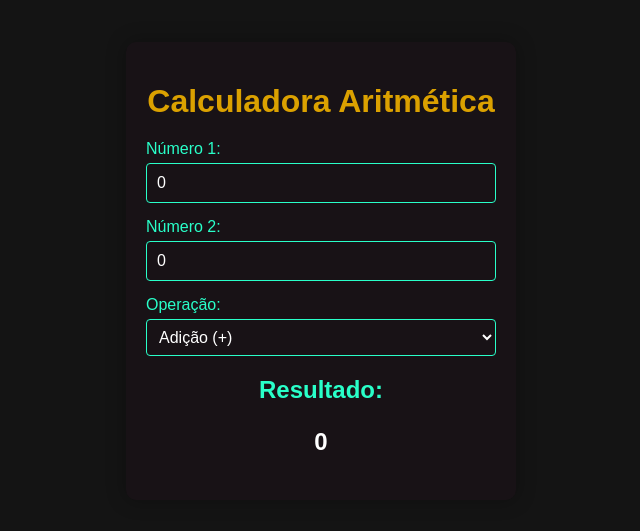
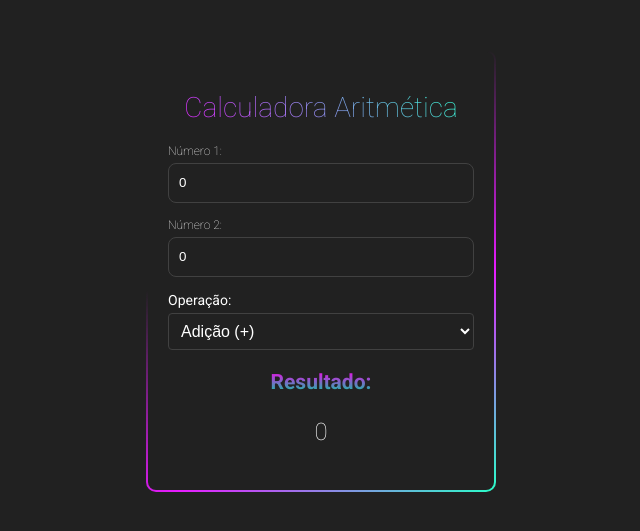
Before and after one commit to Cieliocas/vue-task, a Vue app: page / in a window 1280 px wide. Shown: the part 129-660 px from the top of the page, without its empty margins (319-959 px from the left). Built offline with nearby package versions, Linux system fonts and the light colour scheme.

Commit message:
Refactor styling and structure of components for improved UI consistency

```diff
--- a/index.html
+++ b/index.html
@@ -4,13 +4,11 @@
     <meta charset="UTF-8">
     <meta name="viewport" content="width=device-width, initial-scale=1.0">
     <title>Calculadora Aritmética</title>
+    <link rel="preconnect" href="https://fonts.googleapis.com">
+    <link rel="preconnect" href="https://fonts.gstatic.com" crossorigin>
+    <link href="https://fonts.googleapis.com/css2?family=Inter:ital,opsz,wght@0,14..32,100..900;1,14..32,100..900&family=Roboto:ital,wght@0,100;0,300;0,400;0,500;0,700;0,900;1,100;1,300;1,400;1,500;1,700;1,900&display=swap" rel="stylesheet">
     <style>
-        html, body {
-            margin: 0;
-            padding: 0;
-            height: 100%;
-            background-color: #392a35;
-        }
+
     </style>
 </head>
 <body>
--- a/src/App.vue
+++ b/src/App.vue
@@ -43,9 +43,9 @@
 	body {
 		margin: 0;
 		padding: 0;
-		background-color: #141414;
-		color: white;
-		font-family: Arial, sans-serif;
+		background-color: #212121;
+		color: #FAFAFA;
+		font-family: "Roboto", serif;
 	}
 
 	.calculator-container {
@@ -56,17 +56,29 @@
 	}
 
 	.calculator-window {
-		background-color: #181216;
+		background: linear-gradient(#212121, #212121) padding-box,
+		linear-gradient(145deg, transparent 35%,#e81cff, #29ffc9) border-box;
 		border-radius: 10px;
 		padding: 20px;
-		box-shadow: 0 0 20px rgba(0, 0, 0, 0.3);
 		max-width: 350px;
 		width: 100%;
+		border: 2px solid transparent;
+		font-size: 14px;
+		color: white;
+		flex-direction: column;
+		box-sizing: border-box;
 	}
 
 	h1 {
 		text-align: center;
-		color: #dba100;
 		margin-bottom: 20px;
+		font-weight: lighter;
+		background-color: #f3ec78;
+		background-image: linear-gradient(45deg, #e81cff, #29ffc9);
+		background-size: 100%;
+		-webkit-background-clip: text;
+		-moz-background-clip: text;
+		-webkit-text-fill-color: transparent;
+		-moz-text-fill-color: transparent;
 	}
 </style>
--- a/src/components/NumberInput.vue
+++ b/src/components/NumberInput.vue
@@ -30,24 +30,25 @@
 label {
     display: block;
     margin-bottom: 5px;
-    color: #29ffc9;
+    color: #ffffff;
+    font-weight: lighter;
+    font-size: 12px;
 }
 
 input {
     width: 100%;
     padding: 10px;
-    border: 1px solid #29ffc9;
-    border-radius: 4px;
-    background-color: #181216;
-    color: white;
-    font-size: 16px;
+    border: 1px solid #414141;
+    border-radius: 8px;
+    background-color: transparent;
+    color: #fff;
     box-sizing: border-box;
     height: 40px;
 }
 
 input:focus {
     outline: none;
-    box-shadow: 0 0 0 2px rgba(41, 255, 201, 0.5);
+    border-color: #e81cff;
 }
 
 .input-container {
--- a/src/components/OperationSelect.vue
+++ b/src/components/OperationSelect.vue
@@ -35,16 +35,16 @@
     label {
         display: block;
         margin-bottom: 5px;
-        color: #29ffc9;
+        color: #ffffff;
     }
 
     select {
         width: 100%;
         padding: 8px;
-        border: 1px solid #29ffc9;
+        border: 1px solid #414141;
         border-radius: 4px;
-        background-color: #181216;
-        color: white;
+        background-color: #212121;
+        color: rgb(255, 255, 255);
         font-size: 16px;
     }
 
--- a/src/components/ResultDisplay.vue
+++ b/src/components/ResultDisplay.vue
@@ -16,12 +16,14 @@ defineProps(['result']);
 }
 
 h2 {
-    color: #29ffc9;
+    background: -webkit-linear-gradient(#fa02ee, #00cf9f);
+    -webkit-background-clip: text;
+    -webkit-text-fill-color: transparent;
 }
 
 p {
     font-size: 24px;
-    font-weight: bold;
+    font-weight: lighter;
     color: white;
 }
 </style>
```
